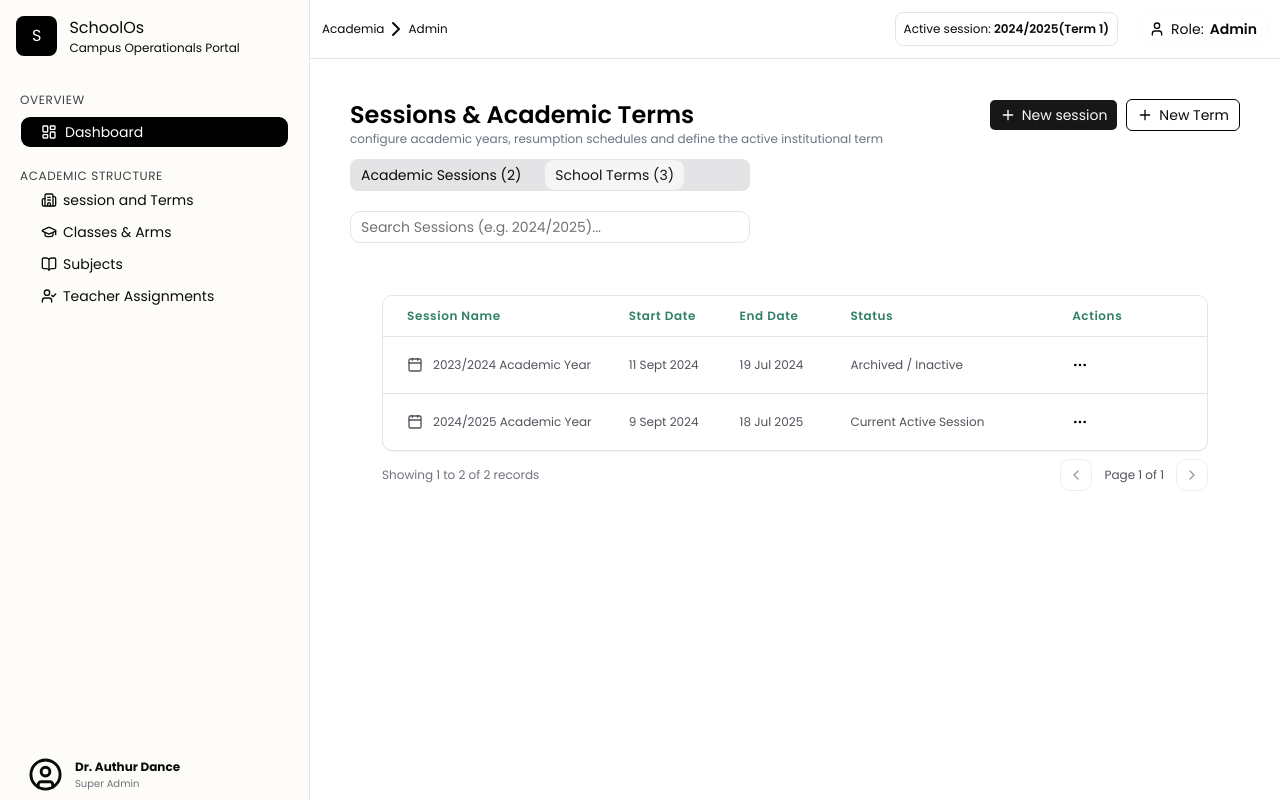
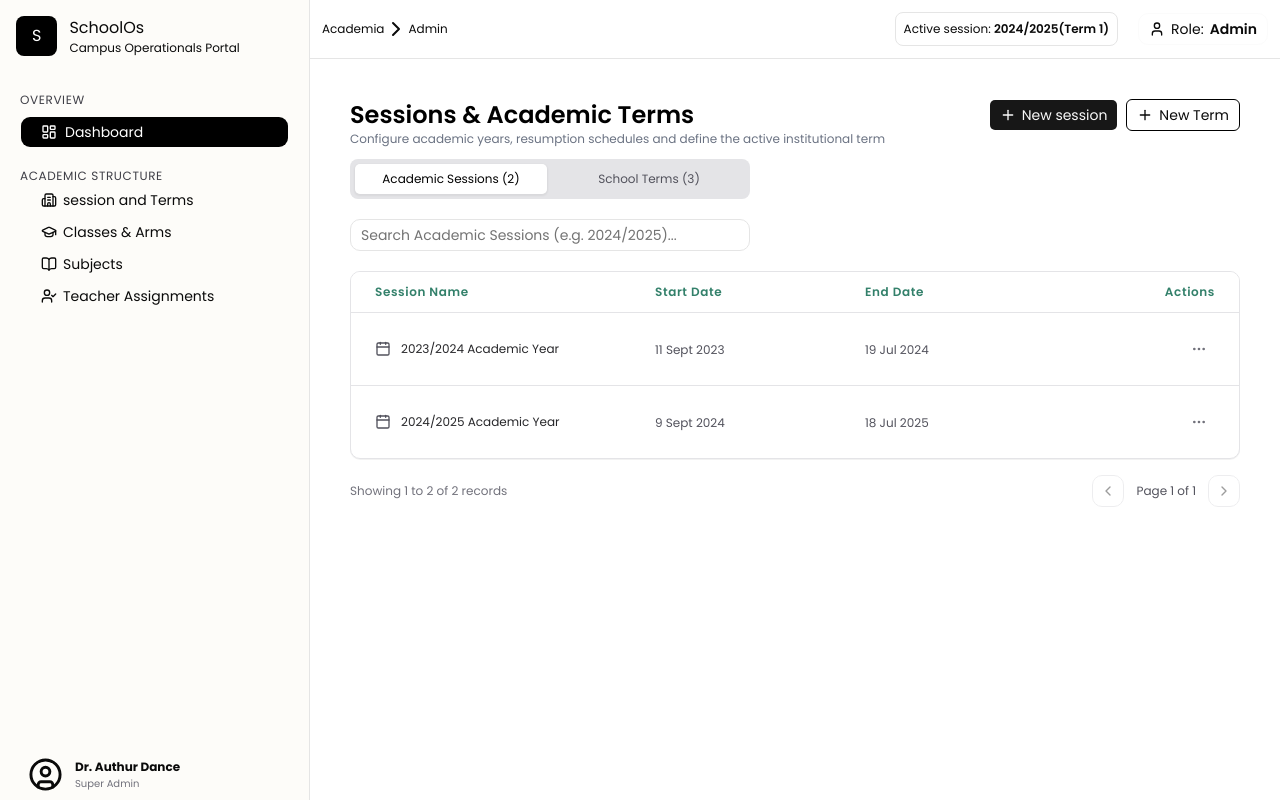
Before and after one commit to Maxwellsmall/schoolos, a Next.js app in the folder frontend/: page /liveportal/session in a window 1280 px wide. Built offline with nearby package versions, Linux system fonts and the light colour scheme.

Commit message:
feat: refactor session page to improve data handling and UI layout; add pagination controls

```diff
--- a/frontend/app/liveportal/session/page.tsx
+++ b/frontend/app/liveportal/session/page.tsx
@@ -1,101 +1,135 @@
 "use client"
 import { Button } from "@/components/ui/button"
-import { BookOpen, Calendar, Ellipsis, ChevronRight, ChevronLeft, GraduationCap, Plus, Trash, UserCheck } from "lucide-react"
+import { Calendar, Ellipsis, ChevronRight, ChevronLeft, Plus } from "lucide-react"
 import { Input } from "@/components/ui/input"
 import { useState } from "react"
-export default function session(){
+
+export default function Session() {
   const [activeTab, setActiveTab] = useState("Academic Sessions")
 
-
-  const data = [
+  const sessionsData = [
     {
       year: "2023/2024 Academic Year",
-            startDate: "11 Sept 2024",
+      startDate: "11 Sept 2023",
       endDate: "19 Jul 2024",
-            AssignedSub: "Mrs. Folashade Adeyemi",
       status: "Archived / Inactive",
       Actions: <Ellipsis className="w-4 h-4"/>
     },
     {
       year: "2024/2025 Academic Year",
       startDate: "9 Sept 2024",
-            endDate: "	18 Jul 2025",
-            AssignedSub: "Mrs. Folashade Adeyemi",
+      endDate: "18 Jul 2025",
       status: "Current Active Session",
       Actions: <Ellipsis className="w-4 h-4"/>
     },
-
-
-
   ]
 
+  const termsData = [
+    {
+      year: "First Term (2024/2025)",
+      startDate: "9 Sept 2024",
+      endDate: "15 Dec 2024",
+      status: "Completed",
+      Actions: <Ellipsis className="w-4 h-4"/>
+    },
+    {
+      year: "Second Term (2024/2025)",
+      startDate: "6 Jan 2025",
+      endDate: "10 Apr 2025",
+      status: "Current Active Term",
+      Actions: <Ellipsis className="w-4 h-4"/>
+    },
+    {
+      year: "Third Term (2024/2025)",
+      startDate: "28 Apr 2025",
+      endDate: "18 Jul 2025",
+      status: "Upcoming",
+      Actions: <Ellipsis className="w-4 h-4"/>
+    },
+  ]
+
+  // Pick the data array based on active tab state
+  const currentData = activeTab === "Academic Sessions" ? sessionsData : termsData
+
   return (
-        <div className="p-10 ">
+    <div className="p-10">
       <div className="md:flex gap-4 rounded-md justify-between relative isolate mb-3">
-          <div className="">
+        <div>
           <h1 className="text-black text-2xl font-semibold">
             Sessions & Academic Terms
           </h1>
           <p className="text-xs text-gray-500">
-              configure academic years, resumption schedules and define the active institutional term
+            Configure academic years, resumption schedules and define the active institutional term
           </p>
         </div>
         <div className="flex gap-2">
-          <Button className="rounded-sm"> <Plus /> New session</Button>
-          <Button variant="ghost" className="rounded-sm border-1 border-black"> <Plus /> New Term</Button>
+          <Button className="rounded-sm cursor-pointer"> <Plus /> New session</Button>
+          <Button variant="ghost" className="rounded-sm border border-black cursor-pointer"> <Plus /> New Term</Button>
         </div>
       </div>
 
-        <div className="flex gap-3 bg-zinc-200 w-[400px] rounded-md">
-            <Button variant="ghost" onClick={() => setActiveTab("Academic Sessions")}
-              className={`${activeTab === "Academic Sessions"}`}
-              >Academic Sessions (2)</Button>
-            <Button variant="secondary" onClick={() => setActiveTab("School Terms")}>School Terms (3)</Button>
+      {/* Tab Switcher Buttons */}
+      <div className="flex gap-1 bg-zinc-200 p-1 w-[400px] rounded-md">
+        <Button
+          variant="ghost"
+          onClick={() => setActiveTab("Academic Sessions")}
+          className={`flex-1 rounded-sm text-xs font-medium h-8 cursor-pointer ${
+            activeTab === "Academic Sessions"
+              ? "bg-white text-black shadow-xs"
+              : "text-zinc-600 hover:text-black"
+          }`}
+        >
+          Academic Sessions ({sessionsData.length})
+        </Button>
+        <Button
+          variant="ghost"
+          onClick={() => setActiveTab("School Terms")}
+          className={`flex-1 rounded-sm text-xs font-medium h-8 cursor-pointer ${
+            activeTab === "School Terms"
+              ? "bg-white text-black shadow-xs"
+              : "text-zinc-600 hover:text-black"
+          }`}
+        >
+          School Terms ({termsData.length})
+        </Button>
       </div>
-        <Input type="search" placeholder="Search Sessions (e.g. 2024/2025)..." className="my-5 w-[400px]"/>
 
-        <div className="p-8 max-w-7xl mx-auto">
+      <Input type="search" placeholder={`Search ${activeTab} (e.g. 2024/2025)...`} className="my-5 w-[400px]"/>
+
+      <div className="max-w-7xl mx-auto">
         <div className="w-full bg-white rounded-lg border border-zinc-200 shadow-2xs overflow-hidden">
-             <div className="grid grid-cols-14 bg-white px-6 py-3 border-b border-zinc-200 text-xs font-semibold text-emerald-800/80 tracking-wider">
-            <div className="col-span-4">Session Name</div>
-            <div className="col-span-2">Start Date</div>
-            <div className="col-span-2">End Date</div>
-            <div className="col-span-4">Status</div>
-            <div className="col-span-2">Actions</div>
+          <div className="grid grid-cols-12 bg-white px-6 py-3 border-b border-zinc-200 text-xs font-semibold text-emerald-800/80 tracking-wider">
+            <div className="col-span-4">{activeTab === "Academic Sessions" ? "Session Name" : "Term Name"}</div>
+            <div className="col-span-3">Start Date</div>
+            <div className="col-span-3">End Date</div>
+            <div className="col-span-2 text-right">Actions</div>
           </div>
 
           <div className="divide-y divide-zinc-200">
-            {data.map((item, index) => (
-                <div key={index} className="grid grid-cols-14 items-center px-6 py-5 hover:bg-zinc-50/80 transition-colors">
-
+            {currentData.map((item, index) => (
+              <div key={index} className="grid grid-cols-12 items-center px-6 py-5 hover:bg-zinc-50/80 transition-colors">
                 <div className="col-span-4 flex items-center gap-2.5">
                   <Calendar className="w-4 h-4 text-zinc-600"/>
-                        <span className="text-xs text-zinc-600">{item.year}</span>
+                  <span className="text-xs font-medium text-zinc-800">{item.year}</span>
                 </div>
-
-
-                     <div className="col-span-2 flex items-center gap-2.5">
+                <div className="col-span-3">
                   <span className="text-xs text-zinc-600">{item.startDate}</span>
                 </div>
-
-                    <div className="col-span-2 flex items-center gap-2.5">
+                <div className="col-span-3">
                   <span className="text-xs text-zinc-600">{item.endDate}</span>
                 </div>
-                      <div className="col-span-4 flex items-center gap-2.5">
-                        <span className="text-xs text-zinc-600">{item.status}</span>
+                <div className="col-span-2 flex justify-end">
+                  <button className="w-8 h-8 rounded-md hover:bg-zinc-100 flex items-center justify-center text-zinc-500 hover:text-zinc-900 transition-colors cursor-pointer">
+                    {item.Actions}
+                  </button>
                 </div>
-
-                    <div className="col-span-2  flex items-center gap-2.5">
-                        <span className="text-black text-xs">{item.Actions}</span>
+              </div>
+            ))}
           </div>
         </div>
 
-
-            ))}
-        </div>
-          </div>
-         <div className="flex items-center justify-between mt-2 text-sm">
-        <p className="text-zinc-500 text-xs">Showing 1 to {data.length} of {data.length} records</p>
+        <div className="flex items-center justify-between mt-4 text-sm">
+          <p className="text-zinc-500 text-xs">Showing 1 to {currentData.length} of {currentData.length} records</p>
           <div className="flex items-center gap-3">
             <Button variant="outline" size="icon" className="h-8 w-8 border-zinc-300 disabled:opacity-40" disabled>
               <ChevronLeft className="h-4 w-4" />
```
Lines whose indentation alone changed are shown as unchanged.
